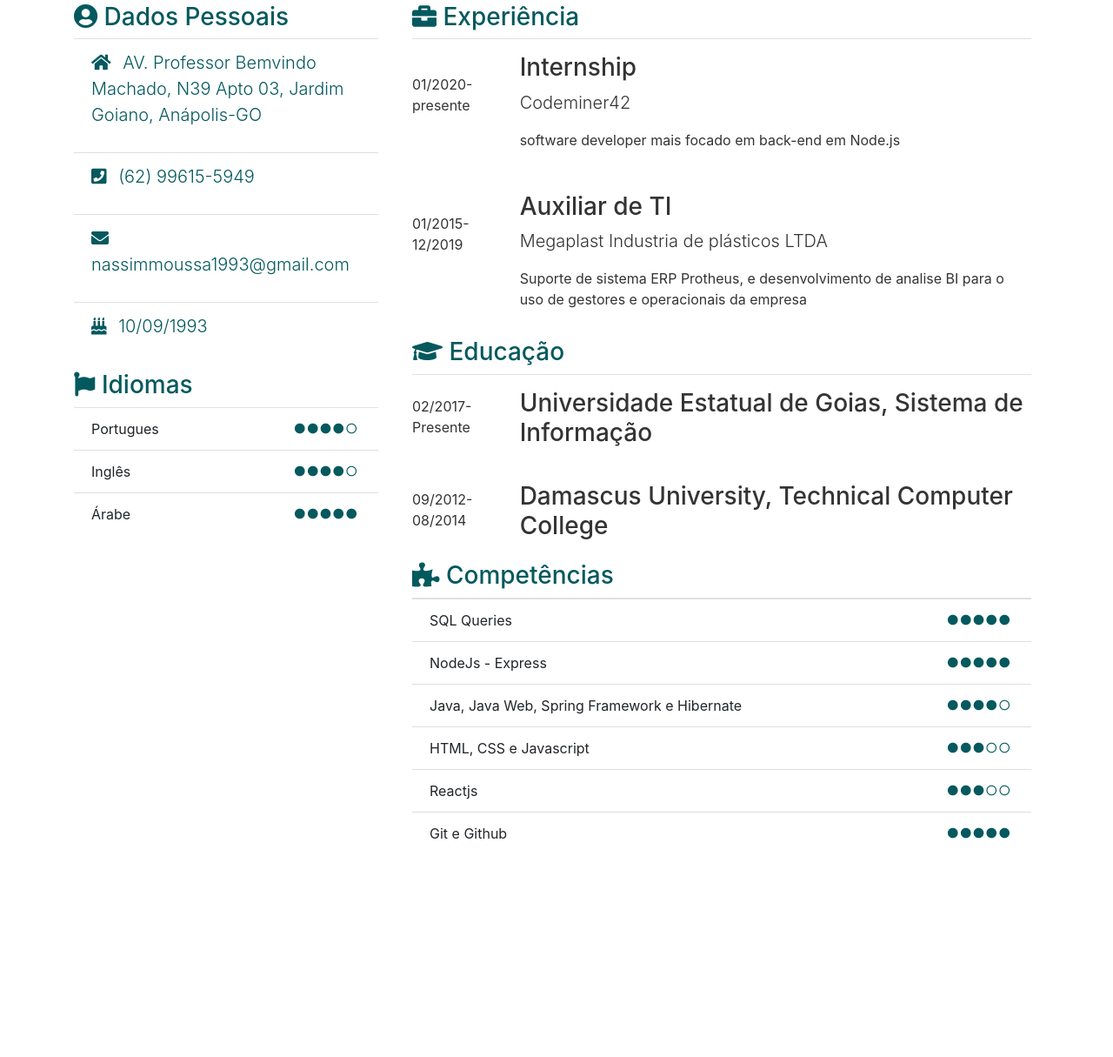
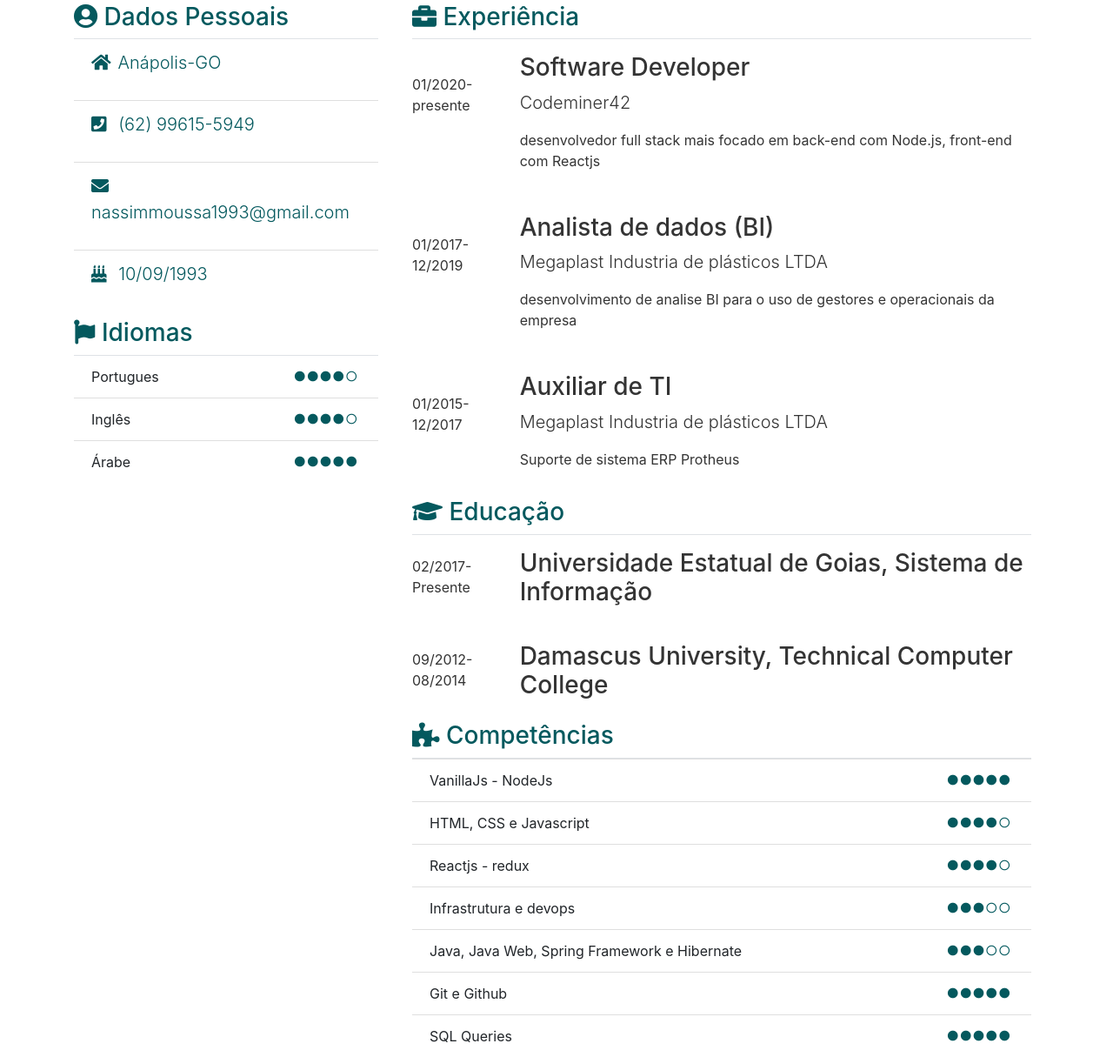
Before and after one commit to nassimmoussa/nassimmoussa.github.io, a plain HTML site: page index.html in a window 1280 px wide. Shown: the part 279-1494 px from the top of the page at 87% size. Before the commit the page ends 1261 px from the top, so only its background shows below. Drawn offline with nearby package versions, Linux system fonts and the light colour scheme.

Commit message:
update skills

```diff
--- a/index.html
+++ b/index.html
@@ -21,17 +21,17 @@
   </head>
 
   <body>
-    <div class="cointainer py-4 ">
+    <div class="cointainer py-4">
       <div class="row">
         <div class="col-1"></div>
         <div class="col-11">
-          <h1 class="font-weight-bold" style="color:#528486">
-            Nassim Ghandy Moussa
+          <h1 class="font-weight-bold" style="color: #528486;">
+            Nassim Moussa
           </h1>
-          <h3 style="color: #00494D">
-            Desenvolvedor BI/Desenvolvedor Full Stack
+          <h3 style="color: #00494d;">
+            Full Stack Developer
           </h3>
-          <p class="lead" style="color:#343434">
+          <p class="lead" style="color: #343434;">
             Formando em sistemas de informação na Universidade Estadual do Goiás
             (UEG). Atualmente, trabalho com desenvolvimento de APIs em Node.js.
             <br />
@@ -42,23 +42,23 @@
       </div>
     </div>
     <div class="container">
-      <div class="row ">
+      <div class="row">
         <div class="col-md-4">
-          <div class="border border-left-0 border-right-0 border-top-0 ">
-            <h3 style="color:#04595E">
+          <!-- start -->
+          <div class="border border-left-0 border-right-0 border-top-0">
+            <h3 style="color: #04595e;">
               <i class="fas fa-user-circle"></i> Dados Pessoais
             </h3>
           </div>
           <div class="">
             <ul class="list-group list-group-flush mb-2">
-              <li class="list-group-item" style="color:#04595E">
+              <li class="list-group-item" style="color: #04595e;">
                 <p class="lead">
-                  <i class="fas fa-home mr-2"></i> AV. Professor Bemvindo
-                  Machado, N39 Apto 03, Jardim Goiano, Anápolis-GO<br />
+                  <i class="fas fa-home mr-2"></i>Anápolis-GO<br />
                 </p>
               </li>
 
-              <li class="list-group-item" style="color:#04595E">
+              <li class="list-group-item" style="color: #04595e;">
                 <p class="lead">
                   <i class="fas fa-phone-square mr-2"></i>
                   (62) 99615-5949
@@ -66,20 +66,20 @@
                 </p>
               </li>
 
-              <li class="list-group-item" style="color:#04595E">
+              <li class="list-group-item" style="color: #04595e;">
                 <p class="lead">
                   <i class="fas fa-envelope mr-2"></i>nassimmoussa1993@gmail.com
                 </p>
               </li>
-              <li class="list-group-item" style="color:#04595E">
+              <li class="list-group-item" style="color: #04595e;">
                 <p class="lead">
                   <i class="fas fa-birthday-cake mr-2"></i> 10/09/1993
                 </p>
               </li>
             </ul>
           </div>
-          <div class="border border-left-0 border-right-0 border-top-0 ">
-            <h3 style="color:#04595E">
+          <div class="border border-left-0 border-right-0 border-top-0">
+            <h3 style="color: #04595e;">
               <i class="fab fa-font-awesome-flag"></i> Idiomas
             </h3>
           </div>
@@ -89,7 +89,7 @@
                 class="list-group-item d-flex justify-content-between align-items-center"
               >
                 Portugues
-                <span style="color:#04595E" class="badge ">
+                <span style="color: #04595e;" class="badge">
                   <i class="fas fa-circle"></i> <i class="fas fa-circle"></i>
                   <i class="fas fa-circle"></i> <i class="fas fa-circle"></i>
                   <i class="far fa-circle"></i
@@ -99,7 +99,7 @@
                 class="list-group-item d-flex justify-content-between align-items-center"
               >
                 Inglês
-                <span style="color:#04595E" class="badge ">
+                <span style="color: #04595e;" class="badge">
                   <i class="fas fa-circle"></i> <i class="fas fa-circle"></i>
                   <i class="fas fa-circle"></i> <i class="fas fa-circle"></i>
                   <i class="far fa-circle"></i
@@ -109,7 +109,7 @@
                 class="list-group-item d-flex justify-content-between align-items-center"
               >
                 Árabe
-                <span style="color:#04595E" class="badge ">
+                <span style="color: #04595e;" class="badge">
                   <i class="fas fa-circle"></i> <i class="fas fa-circle"></i>
                   <i class="fas fa-circle"></i> <i class="fas fa-circle"></i>
                   <i class="fas fa-circle"></i
@@ -117,71 +117,89 @@
               </li>
             </ul>
           </div>
+          <!-- end -->
         </div>
         <div class="col-md-8 px-4">
-          <div class="border border-left-0 border-right-0 border-top-0 ">
-            <h3 style="color:#04595E">
+          <div class="border border-left-0 border-right-0 border-top-0">
+            <h3 style="color: #04595e;">
               <i class="fas fa-briefcase"></i> Experiência
             </h3>
           </div>
-          <div class="row py-3" style="color:#343434">
+          <div class="row py-3" style="color: #343434;">
             <div class="col-md-2 py-4">
               01/2020-presente
             </div>
             <div class="col-md-10">
-              <h3 style="color:#343434">Internship</h3>
+              <h3 style="color: #343434;">Software Developer</h3>
 
-              <p class="lead" style="color:#343434">Codeminer42</p>
+              <p class="lead" style="color: #343434;">Codeminer42</p>
 
-              <p style="color:#343434">
-                software developer mais focado em back-end em Node.js
+              <p style="color: #343434;">
+                desenvolvedor full stack mais focado em back-end com Node.js,
+                front-end com Reactjs
               </p>
             </div>
           </div>
-          <div class="row py-3" style="color:#343434">
+          <div class="row py-3" style="color: #343434;">
             <div class="col-md-2 py-4">
-              01/2015-12/2019
+              01/2017-12/2019
             </div>
             <div class="col-md-10">
-              <h3 style="color:#343434">Auxiliar de TI</h3>
+              <h3 style="color: #343434;">Analista de dados (BI)</h3>
 
-              <p class="lead" style="color:#343434">
+              <p class="lead" style="color: #343434;">
                 Megaplast Industria de plásticos LTDA
               </p>
 
-              <p style="color:#343434">
-                Suporte de sistema ERP Protheus, e desenvolvimento de analise BI
-                para o uso de gestores e operacionais da empresa
+              <p style="color: #343434;">
+                desenvolvimento de analise BI para o uso de gestores e
+                operacionais da empresa
               </p>
             </div>
           </div>
-          <div class="border border-left-0 border-right-0 border-top-0 ">
-            <h3 style="color:#04595E">
+          <div class="row py-3" style="color: #343434;">
+            <div class="col-md-2 py-4">
+              01/2015-12/2017
+            </div>
+            <div class="col-md-10">
+              <h3 style="color: #343434;">Auxiliar de TI</h3>
+
+              <p class="lead" style="color: #343434;">
+                Megaplast Industria de plásticos LTDA
+              </p>
+
+              <p style="color: #343434;">
+                Suporte de sistema ERP Protheus
+              </p>
+            </div>
+          </div>
+          <div class="border border-left-0 border-right-0 border-top-0">
+            <h3 style="color: #04595e;">
               <i class="fas fa-graduation-cap"></i> Educação
             </h3>
           </div>
-          <div class="row py-3" style="color:#343434">
+          <div class="row py-3" style="color: #343434;">
             <div class="col-md-2 py-2">
               02/2017-Presente
             </div>
             <div class="col-md-10">
-              <h3 style="color:#343434">
+              <h3 style="color: #343434;">
                 Universidade Estatual de Goias, Sistema de Informação
               </h3>
             </div>
           </div>
-          <div class="row py-3" style="color:#343434">
+          <div class="row py-3" style="color: #343434;">
             <div class="col-md-2 py-2">
               09/2012-08/2014
             </div>
             <div class="col-md-10">
-              <h3 style="color:#343434">
+              <h3 style="color: #343434;">
                 Damascus University, Technical Computer College
               </h3>
             </div>
           </div>
-          <div class="border border-left-0 border-right-0 border-top-0 ">
-            <h3 style="color:#04595E">
+          <div class="border border-left-0 border-right-0 border-top-0">
+            <h3 style="color: #04595e;">
               <i class="fas fa-puzzle-piece"></i> Competências
             </h3>
           </div>
@@ -189,27 +207,18 @@
             <li
               class="list-group-item d-flex justify-content-between align-items-center"
             >
-              SQL Queries
-              <span style="color:#04595E" class="badge ">
+              VanillaJs - NodeJs<span style="color: #04595e;" class="badge">
                 <i class="fas fa-circle"></i> <i class="fas fa-circle"></i>
                 <i class="fas fa-circle"></i> <i class="fas fa-circle"></i>
                 <i class="fas fa-circle"></i
               ></span>
             </li>
+
             <li
               class="list-group-item d-flex justify-content-between align-items-center"
             >
-              NodeJs - Express<span style="color:#04595E" class="badge ">
-                <i class="fas fa-circle"></i> <i class="fas fa-circle"></i>
-                <i class="fas fa-circle"></i> <i class="fas fa-circle"></i>
-                <i class="fas fa-circle"></i
-              ></span>
-            </li>
-            <li
-              class="list-group-item d-flex justify-content-between align-items-center"
-            >
-              Java, Java Web, Spring Framework e Hibernate
-              <span style="color:#04595E" class="badge ">
+              HTML, CSS e Javascript
+              <span style="color: #04595e;" class="badge">
                 <i class="fas fa-circle"></i> <i class="fas fa-circle"></i>
                 <i class="fas fa-circle"></i> <i class="fas fa-circle"></i>
                 <i class="far fa-circle"></i
@@ -218,8 +227,18 @@
             <li
               class="list-group-item d-flex justify-content-between align-items-center"
             >
-              HTML, CSS e Javascript
-              <span style="color:#04595E" class="badge ">
+              Reactjs - redux
+              <span style="color: #04595e;" class="badge">
+                <i class="fas fa-circle"></i> <i class="fas fa-circle"></i>
+                <i class="fas fa-circle"></i> <i class="fas fa-circle"></i>
+                <i class="far fa-circle"></i
+              ></span>
+            </li>
+            <li
+              class="list-group-item d-flex justify-content-between align-items-center"
+            >
+              Infrastrutura e devops
+              <span style="color: #04595e;" class="badge">
                 <i class="fas fa-circle"></i> <i class="fas fa-circle"></i>
                 <i class="fas fa-circle"></i> <i class="far fa-circle"></i>
                 <i class="far fa-circle"></i
@@ -228,8 +247,8 @@
             <li
               class="list-group-item d-flex justify-content-between align-items-center"
             >
-              Reactjs
-              <span style="color:#04595E" class="badge ">
+              Java, Java Web, Spring Framework e Hibernate
+              <span style="color: #04595e;" class="badge">
                 <i class="fas fa-circle"></i> <i class="fas fa-circle"></i>
                 <i class="fas fa-circle"></i> <i class="far fa-circle"></i>
                 <i class="far fa-circle"></i
@@ -239,7 +258,17 @@
               class="list-group-item d-flex justify-content-between align-items-center"
             >
               Git e Github
-              <span style="color:#04595E" class="badge ">
+              <span style="color: #04595e;" class="badge">
+                <i class="fas fa-circle"></i> <i class="fas fa-circle"></i>
+                <i class="fas fa-circle"></i> <i class="fas fa-circle"></i>
+                <i class="fas fa-circle"></i
+              ></span>
+            </li>
+            <li
+              class="list-group-item d-flex justify-content-between align-items-center"
+            >
+              SQL Queries
+              <span style="color: #04595e;" class="badge">
                 <i class="fas fa-circle"></i> <i class="fas fa-circle"></i>
                 <i class="fas fa-circle"></i> <i class="fas fa-circle"></i>
                 <i class="fas fa-circle"></i
```
